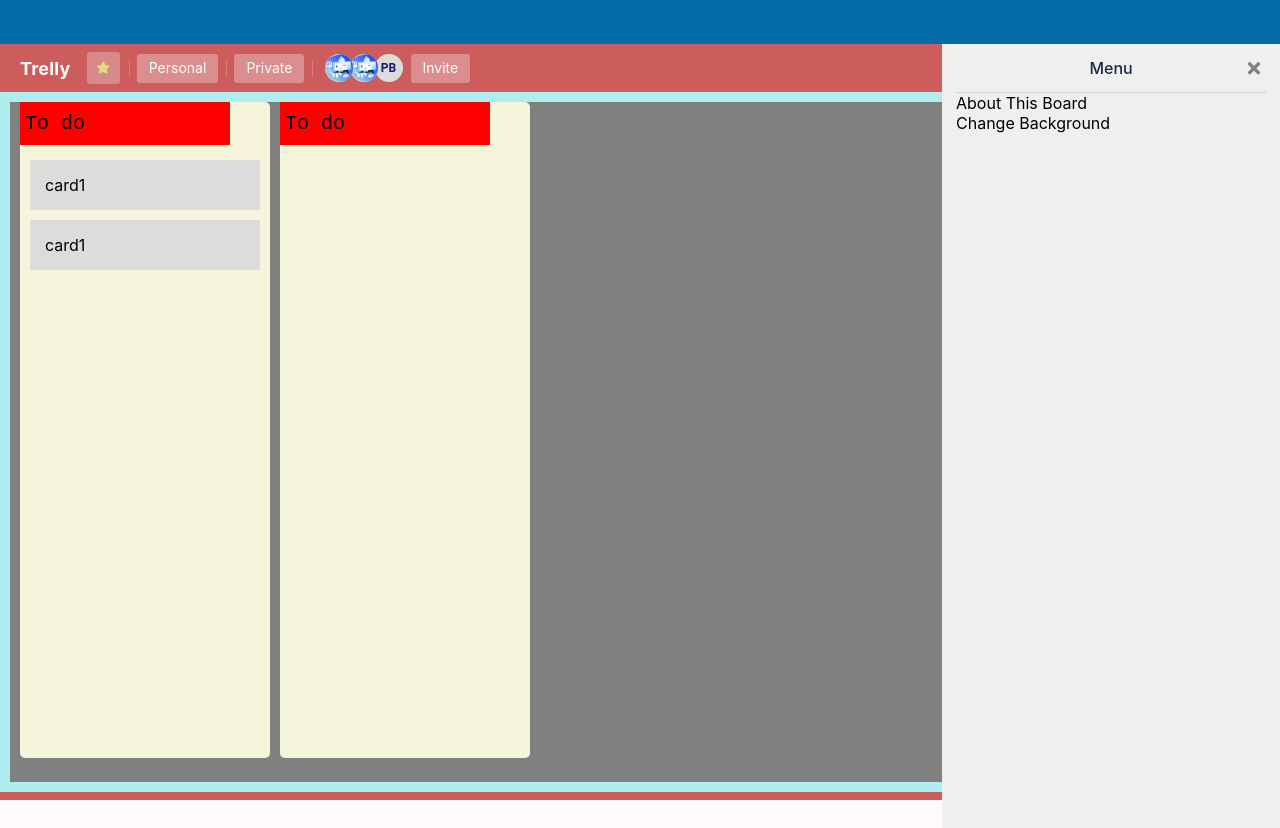
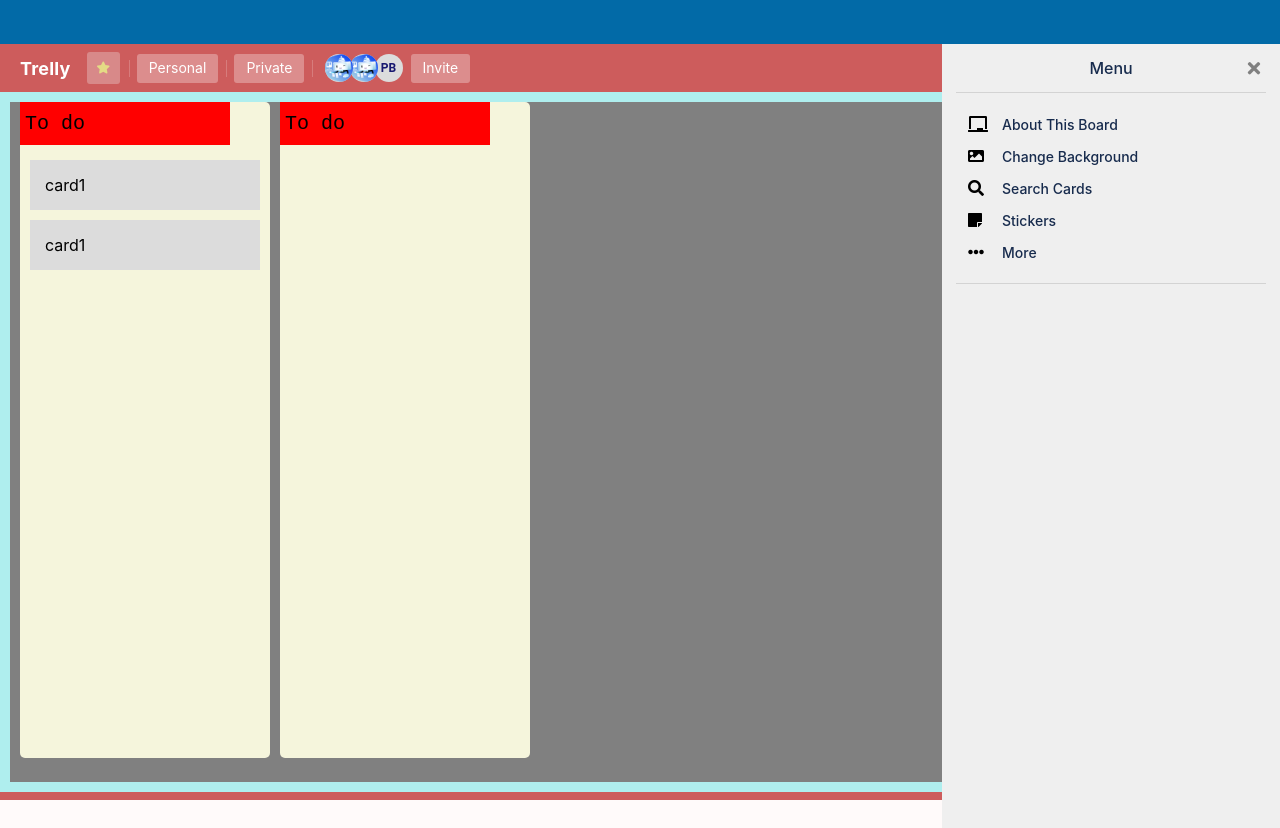
Before and after one commit to See-you-at-Germany-Corp/Trelly-front-end, a React (Create React App) app: page /1/1 in a window 1280 px wide. Built offline with nearby package versions, Linux system fonts and the light colour scheme.

Commit message:
edit right drawer basic menu draft

```diff
--- a/src/pages/board-detail/rightDrawer.js
+++ b/src/pages/board-detail/rightDrawer.js
@@ -3,6 +3,34 @@ import { Link } from 'react-router-dom';
 import styled from 'styled-components';
 import Avatar from '@material-ui/core/Avatar';
 import { keyframes } from 'styled-components';
+
+const menuData = [
+    {
+        id: 2,
+        name: 'About This Board',
+        icon: 'chalkboard'
+    },
+    {
+        id: 3,
+        name: 'Change Background',
+        icon: 'image'
+    },
+    {
+        id: 4,
+        name: 'Search Cards',
+        icon: 'search'
+    },
+    {
+        id: 5,
+        name: 'Stickers',
+        icon: 'sticky-note'
+    },
+    {
+        id: 6,
+        name: 'More',
+        icon: 'ellipsis-h'
+    },
+];
 
 function useMenu(name, id) {
     const [state, setState] = React.useState({
@@ -73,13 +101,17 @@ const MainBox = (props) => {
                 <div>
                     <div className='menu-bar-name-box'><p>{state.name}</p></div>
 
-                    <div className='menu-box'>
-                        <MenuContent onClick={() => props.setId(2)}>
-                            About This Board
-                        </MenuContent>
-                        <MenuContent>
-                            Change Background
-                        </MenuContent>
+                    <div className='menu-box' style={{ marginTop: '15px', borderBottom: '1px solid lightgray', paddingBottom: '15px' }}>
+                         {
+                             menuData.map(menu =>
+                                 <MenuContent onClick={() => props.setId(menu.id)}>
+                                     <i className={`fas fa-${menu.icon} menu-icon`}></i>
+                                     <SmallDefaultText className='menu-name'>
+                                         {menu.name}
+                                     </SmallDefaultText>
+                                 </MenuContent>
+                             )
+                         }
                     </div>
                 </div>
             }
@@ -233,7 +265,7 @@ const DrawerBox = styled.div`
         top: 15px;
     }
 
-    i:hover {
+    .fa-times:hover {
         color: dimgray;
         cursor: pointer;
     }
@@ -243,6 +275,11 @@ const DrawerBox = styled.div`
         color: gray;
         position: absolute;
         margin-left: 5px;
+    }
+
+    .fa-chevron-left:hover {
+        color: dimgray;
+        cursor: pointer;
     }
 
     .menu-bar-name-box {
@@ -260,6 +297,26 @@ const DrawerBox = styled.div`
 `;
 
 const MenuContent = styled.div`
+    padding: 6px;
+    border-radius: 3px;
+
+    &:hover {
+        cursor: pointer;
+        background-color: rgb(222, 222, 222);
+    }
+
+    &:active {
+        background-color: rgb(215, 215, 215);
+    }
+
+    .menu-icon {
+        margin: 0 0 0 6px;
+        width: 30px;
+    }
+
+    .menu-name {
+        margin-left: 4px;
+    }
 `;
 
 const slide = keyframes`
@@ -286,6 +343,10 @@ const DefaultText = styled.p`
 
     text-align: center;
     font-weight: 500;
+`;
+
+const SmallDefaultText = styled(DefaultText)`
+    font-size: 14px;
 `;
 
 const DefaultLink = styled(Link)`
@@ -374,7 +435,8 @@ const moveOut = keyframes`
 const BackBox = styled.div`
     animation: ${props => props.moveIn ? moveIn : moveOut} 0.15s linear;
     opacity: ${props => props.moveIn ? '100' : '0'};
-    transition: opacity 0.2s;
+    visibility: ${props => props.moveIn ? 'visible' : 'hidden'};
+    transition: all 0.2s;
 `;
 
 export default RightDrawer;
```
